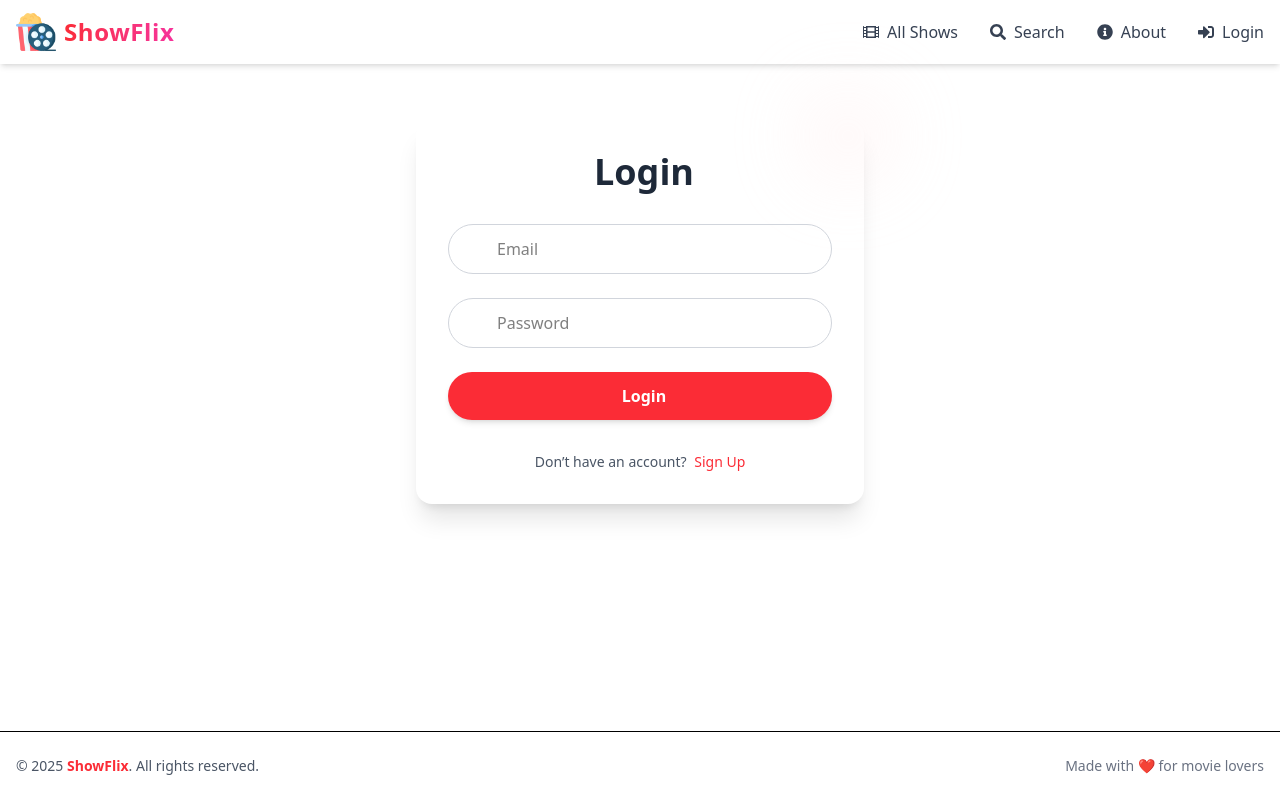
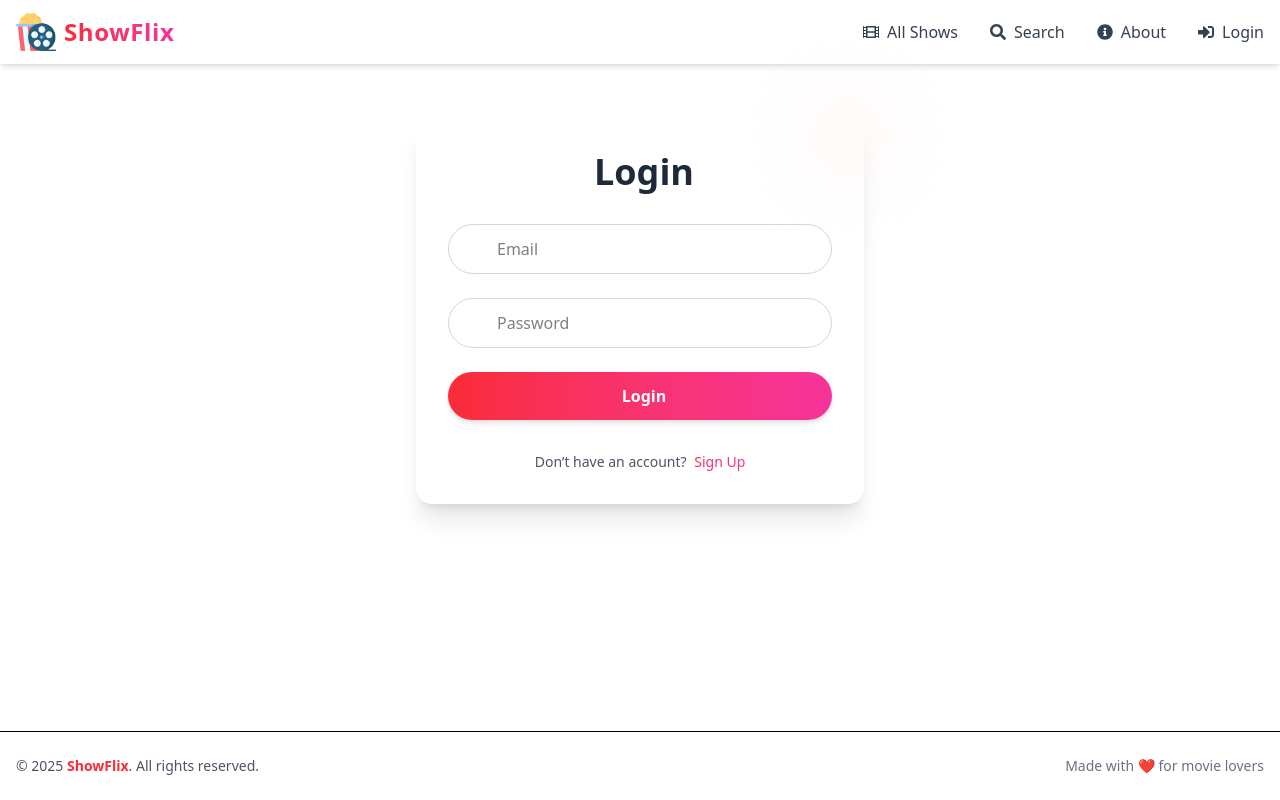
Before and after one commit to singhsv13/ShowFlix, a React (Vite) app: page /login in a window 1280 px wide. Built offline with nearby package versions, Linux system fonts and the light colour scheme.

Commit message:
updated color of buttons and headings

```diff
--- a/src/components/Login.jsx
+++ b/src/components/Login.jsx
@@ -31,15 +31,12 @@ export default function Login() {
 
   return (
       <div className="w-full max-w-md mx-auto bg-white shadow-xl rounded-2xl p-8 mt-10 relative">
-        {/* Decorative Accent */}
         <div className="absolute -top-6 -right-6 w-20 h-20 bg-red-100 rounded-full blur-2xl opacity-40"></div>
 
-        {/* Title */}
         <h1 className="text-4xl font-extrabold text-center mb-8 text-gray-800">
           <i className="fas fa-film text-red-500 mr-2"></i> Login
         </h1>
 
-        {/* Form */}
         <form onSubmit={handleSubmit} className="space-y-6">
           {/* Email */}
           <div className="relative">
@@ -56,7 +53,6 @@ export default function Login() {
             />
           </div>
 
-          {/* Password */}
           <div className="relative">
             <span className="absolute inset-y-0 left-4 flex items-center text-red-400">
               <i className="fas fa-lock text-lg"></i>
@@ -71,10 +67,9 @@ export default function Login() {
             />
           </div>
 
-          {/* Submit Button */}
           <button
             type="submit"
-            className="w-full bg-red-500 text-white py-3 rounded-full font-semibold shadow-md hover:bg-red-600 hover:shadow-lg transition-all duration-300 transform hover:-translate-y-0.5"
+            className="w-full bg-gradient-to-r from-red-500 to-pink-500 text-white py-3 rounded-full font-semibold shadow-md hover:bg-red-600 hover:shadow-lg transition-all duration-300 transform hover:-translate-y-0.5"
           >
             <i className="fas fa-sign-in-alt mr-2"></i>
             Login
@@ -87,7 +82,7 @@ export default function Login() {
             Don’t have an account?{" "}
             <a
               href="#"
-              className="text-red-500 font-medium hover:underline transition-colors"
+              className="bg-gradient-to-r from-red-500 to-pink-500 text-transparent bg-clip-text font-medium hover:underline transition-colors"
             >
               <i className="fas fa-user-plus mr-1"></i> Sign Up
             </a>
--- a/src/components/favourites/Favourites.jsx
+++ b/src/components/favourites/Favourites.jsx
@@ -18,7 +18,7 @@ export default function Favourites() {
         <div className="flex items-center justify-center gap-3 mb-6">
           <i className="fas fa-heart text-red-500 text-3xl"></i>
           <h2 className="text-3xl sm:text-4xl font-extrabold text-gray-900">
-            My <span className="text-red-500">Favourites</span>
+            My <span className="bg-gradient-to-tr from-red-500 to-pink-500 text-white">Favourites</span>
           </h2>
         </div>
         <p className="text-gray-500 text-lg">No favourites yet ❤️</p>
--- a/src/components/search/SearchBox.jsx
+++ b/src/components/search/SearchBox.jsx
@@ -39,12 +39,10 @@ export default function SearchBox({ onSearch }) {
         onSubmit={handleSubmit}
         className="flex items-center bg-white border border-gray-300 rounded-full shadow-md overflow-hidden focus-within:ring-2 focus-within:ring-red-500 transition-all"
       >
-        {/* Search Icon */}
         <span className="px-3 text-gray-400">
           <i className="fas fa-search"></i>
         </span>
 
-        {/* Input */}
         <input
           type="text"
           placeholder="Search for shows..."
@@ -67,7 +65,7 @@ export default function SearchBox({ onSearch }) {
         {/* Search button */}
         <button
           type="submit"
-          className="bg-red-500 text-white px-6 py-2 hover:bg-red-600 transition-colors rounded-r-full font-medium"
+          className="bg-gradient-to-r from-red-500 to-pink-500 text-white px-6 py-2 hover:bg-red-600 transition-colors rounded-r-full font-medium"
         >
           <i className="fas fa-arrow-right"></i>
         </button>
--- a/src/components/shared/NotFound.jsx
+++ b/src/components/shared/NotFound.jsx
@@ -4,7 +4,7 @@ import { AlertTriangle } from "lucide-react"; // fun icon
 
 export default function NotFound() {
   return (
-    <section className="flex flex-col items-center justify-center text-center px-6 py-20 bg-gradient-to-b from-gray-50 to-white">
+    <section className="flex flex-col items-center justify-center text-center px-6 py-15 relative overflow-hidden">
       {/* Visual/Icon */}
       <div className="mb-6 animate-bounce">
         <AlertTriangle className="w-20 h-20 text-red-500" />
@@ -27,7 +27,7 @@ export default function NotFound() {
       {/* CTA */}
       <Link
         to="/"
-        className="px-6 py-3 rounded-xl bg-red-500 text-white font-medium shadow hover:shadow-lg hover:bg-red-600 transition-all duration-300"
+        className="px-6 py-3 rounded-xl bg-gradient-to-r from-red-500 to-pink-500 text-white font-medium shadow hover:shadow-lg hover:bg-red-600 transition-all duration-300"
       >
         Back to Home
       </Link>
```
